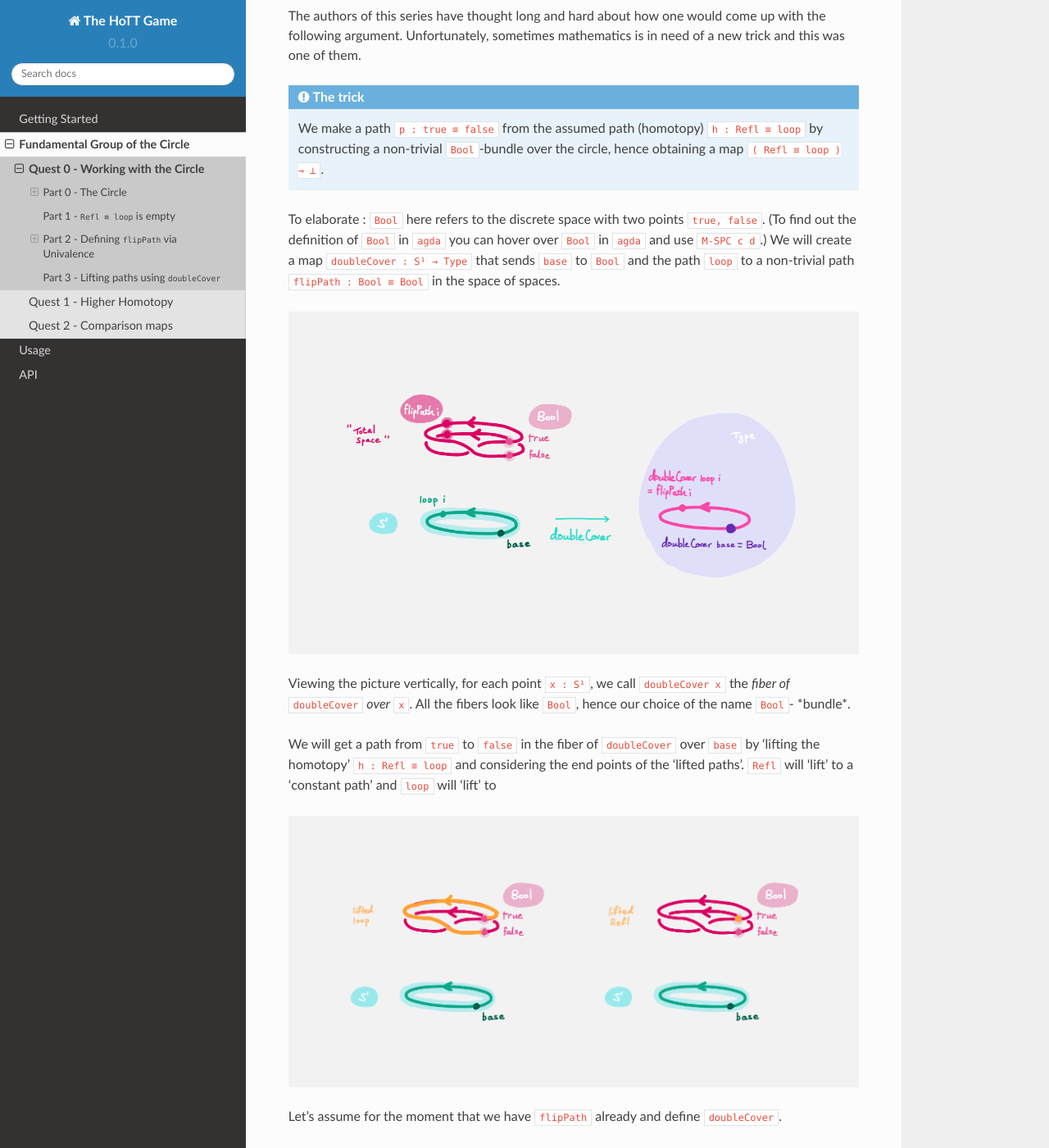
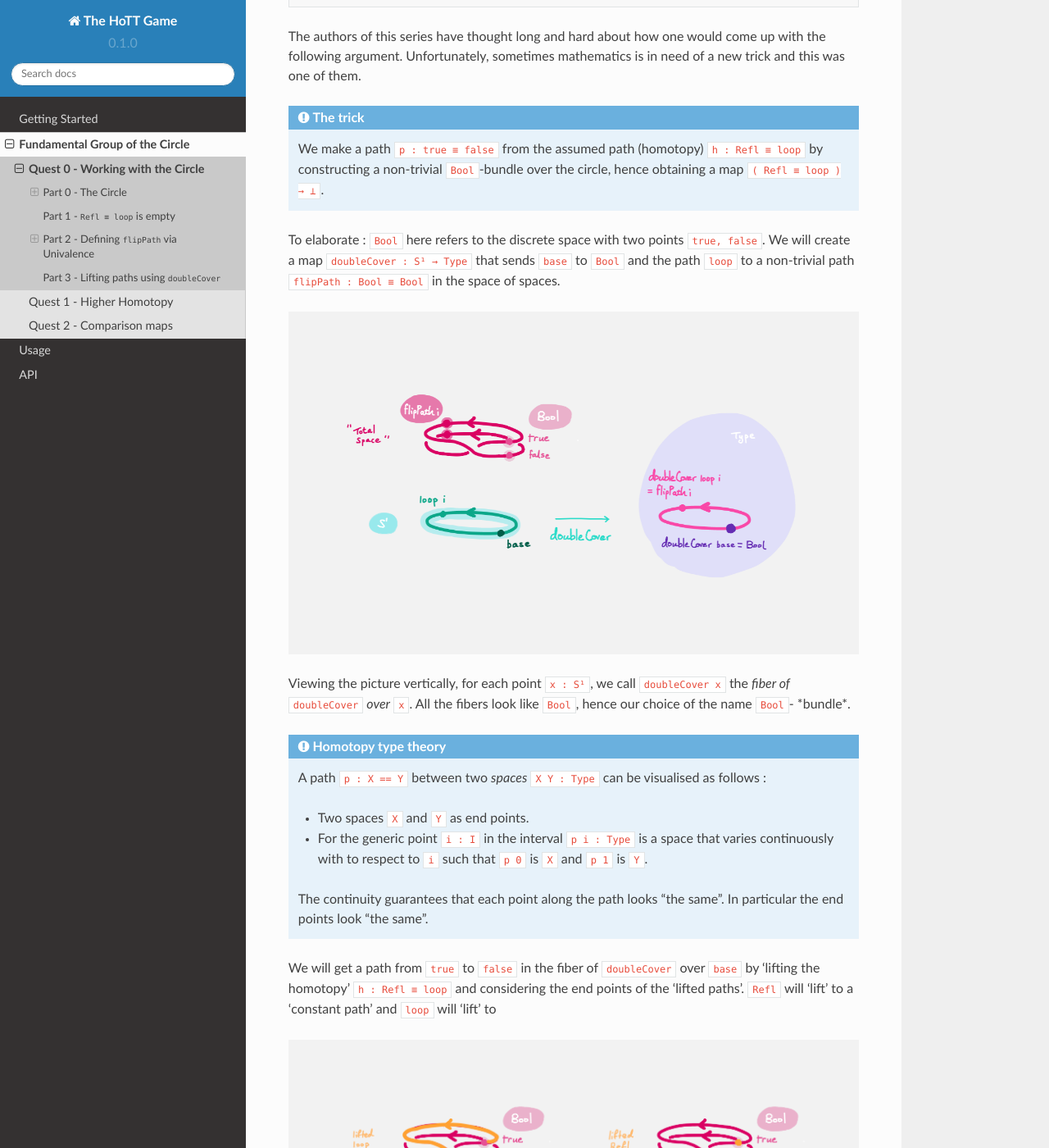
Before and after one commit to thehottgame/theHoTTGameGuide, a Sphinx documentation site: the page built from docs/source/1-fundamental-group/quest-0.rst, in a window 1280 px wide and 1400 px high, scrolled down 4078 px. Shown: the whole window at 82% size. Built offline with Sphinx 7.4.7 and the Read the Docs theme 2.0.0, drawn with Linux system fonts in a browser that asks for light colours; pages that are not in the unit, such as notebooks, are missing from menus; some of the changed text lies outside the part shown.

Commit message:
edits on quest-0

```diff
--- a/docs/source/1-fundamental-group/quest-0.rst
+++ b/docs/source/1-fundamental-group/quest-0.rst
@@ -157,12 +157,13 @@
 
   This says :
 
-  * ``agda`` is expecting a point in ``S1`` for this hole.
+  * ``agda`` is expecting a point in ``S¹`` for this hole.
   * you have a point ``i`` in ``I`` available to you.
     You can think of ``I`` as the 'unit interval'
     and ``i`` as a generic point in the interval.
-  * The point in ``S1`` that you give has to satisfy the constraints that
+  * The point in ``/ 1 `` that you give has to satisfy the constraints that
     it is ``base`` when '``i = 1``' and '``i = 0``'.
+    In ``agda``, ``i0`` and ``i1`` are the 'start' and 'end' point of ``I``.
     Afterall, we are defining a path from ``base`` to itself.
   * Don't worry about the last line.
 
@@ -247,11 +248,10 @@
 
 To elaborate :
 ``Bool`` here refers to the discrete space with two points ``true, false``.
-(To find out the definition of ``Bool`` in ``agda``
-you can hover over ``Bool`` in ``agda`` and use ``M-SPC c d``.)
 We will create a map ``doubleCover : S¹ → Type`` that sends
 ``base`` to ``Bool`` and the path ``loop`` to
 a non-trivial path ``flipPath : Bool ≡ Bool`` in the space of spaces.
+
 
 .. image:: image/doubleCover.png
   :width: 1000
@@ -261,6 +261,19 @@
 for each point ``x : S¹``,
 we call ``doubleCover x`` the *fiber of* ``doubleCover`` *over* ``x``.
 All the fibers look like ``Bool``, hence our choice of the name ``Bool``- \*bundle*.
+
+.. admonition:: Homotopy type theory
+
+   A path ``p : X == Y`` between two *spaces* ``X Y : Type``
+   can be visualised as follows :
+
+   * Two spaces ``X`` and ``Y`` as end points.
+   * For the generic point ``i : I`` in the interval
+     ``p i : Type`` is a space that varies continuously with to respect to ``i``
+     such that ``p 0`` is ``X`` and ``p 1`` is ``Y``.
+
+   The continuity guarantees that each point along the path looks "the same".
+   In particular the end points look "the same".
 
 We will get a path from ``true`` to ``false``
 in the fiber of ``doubleCover`` over ``base``
@@ -288,7 +301,7 @@
   The ``c`` stands for *cases*.
   You should now see two new holes :
 
-  .. codeadmonitionk:: agda
+  .. code-block:: agda
 
      doubleCover : S¹ → Type
      doubleCover base = {!!}
@@ -316,7 +329,7 @@
 
 
 Part 2 - Defining ``flipPath`` via Univalence
-===========================================
+=============================================
 
 In this part, we will define the path ``flipPath : Bool ≡ Bool``.
 Recall the picture of ``doubleCover``.
```
Also changed, not shown: other parts of docs/source/1-fundamental-group/quest-0.rst (+3 -3 lines).
